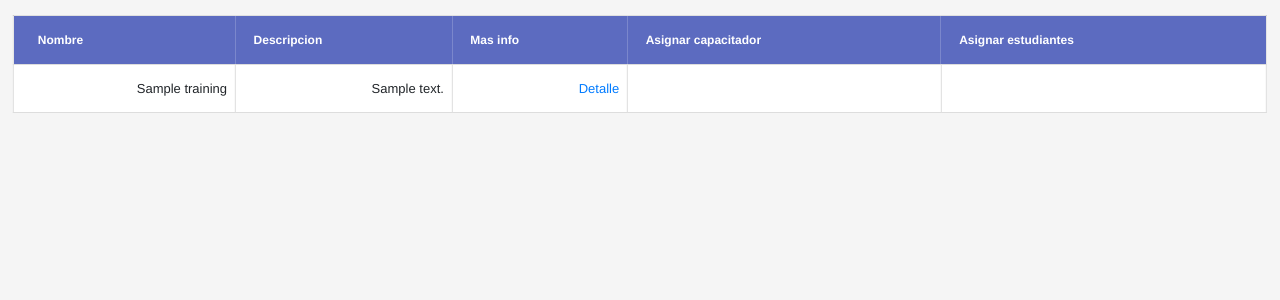
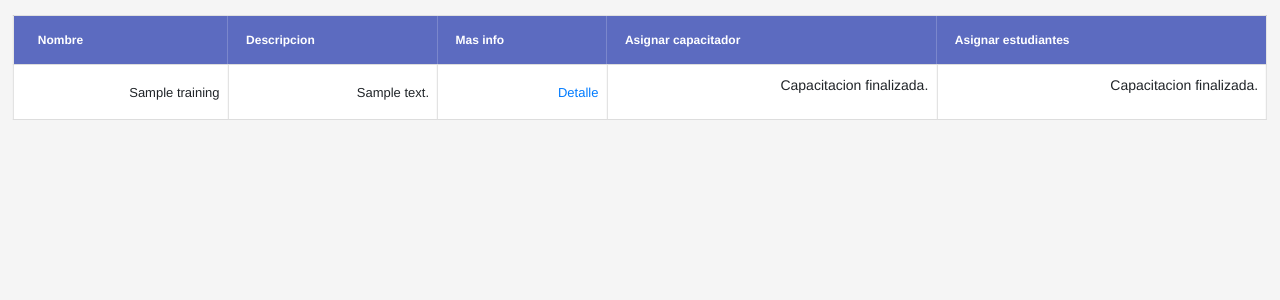
Before and after one commit to LucioTrucco/SistemaSeguimientoCapacitaciones, a Flask app: page /asignar in a window 1280 px wide. Shown: the part 110-410 px from the top of the page. Run offline with Flask 2, Linux system fonts and the light colour scheme; a user stored in the database is signed in; tables that the repository leaves empty hold one stand-in row (values such as "Sample post"); some libraries are stand-ins or nearby versions.

Commit message:
Mostramos informacion en asignar capacitacion si ya tiene capacitador asignado o si la capacitacion esta finalizada.

```diff
--- a/Codigo/app/routes.py
+++ b/Codigo/app/routes.py
@@ -442,7 +442,9 @@ def select_students(id):
         username = session['username']
         form = SearchStudentForm()
         usedStudents = Training.query.get(id).students
+        print(usedStudents)
         allStudents = [(u.id) for u in Student.query.all()]
+        print(allStudents)
         list1 = []
 
         for x in usedStudents:
@@ -450,10 +452,13 @@ def select_students(id):
 
         list3= [item for item in allStudents if item not in list1]
 
+        print(list3)
+
         for x in range(len(list3)-1,-1,-1):
             print(list3[x])
             form.search.choices =[(u.id, u.name) for u in Student.query.filter_by(id=list3[x])]
 
+        print(form.search.choices)
         if form.validate_on_submit():
             xstudents=form.search.data
             for xid in xstudents:
--- a/Codigo/app/templates/assign.html
+++ b/Codigo/app/templates/assign.html
@@ -16,13 +16,26 @@
                 <td><a href="{{ url_for('details', id=training.id) }}">Detalle</a> </td>
                 <td>
                     {% if training.finalizada != 1 %}
-                    {% if training.user_id == None%}
+
+                    {% if training.user_id == None %}
                         <a href="{{ url_for('select_trainer', id=training.id) }}">Asignar</a></td>
                     {%endif%}
+
+                    {% if training.user_id != None %}
+                                         <p>Capacitador asignado.</p>
                     {%endif%}
+
+                    {%endif%}
+                    {% if training.finalizada == 1 %}
+                        <p>Capacitacion finalizada.</p>
+                    {%endif%}
+
                 <td>
                     {% if training.finalizada != 1 %}
                     <a href="{{url_for('select_students',id=training.id)}}">Asignar</a>
+                    {%endif%}
+                    {% if training.finalizada == 1 %}
+                        <p>Capacitacion finalizada.</p>
                     {%endif%}
                 </td>
             </tr>
```
